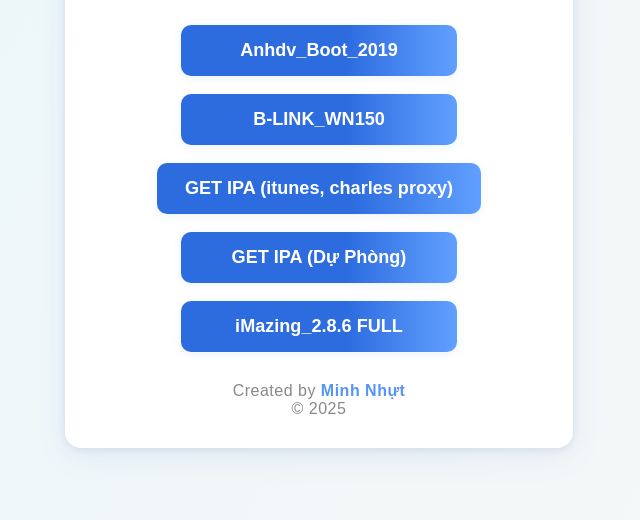
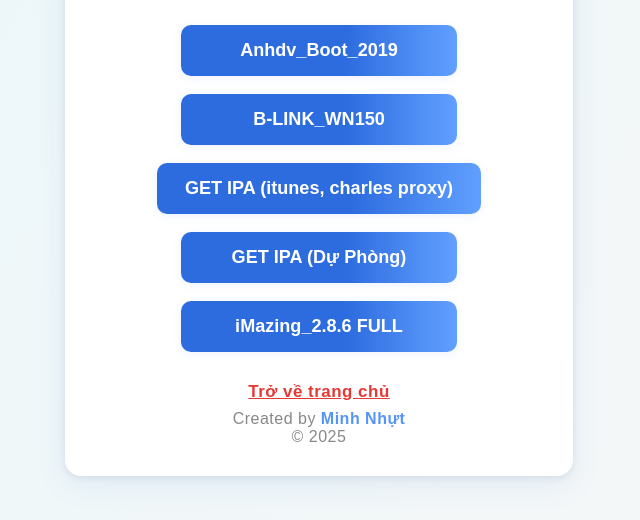
Before and after one commit to nhut990/Windows, a plain HTML site: page apppc/index.html in a window 1280 px wide. Shown: the part 218-738 px from the top of the page, without its empty margins (321-961 px from the left). Drawn offline with Linux system fonts and the light colour scheme.

Commit message:
Update index.html

```diff
--- a/apppc/index.html
+++ b/apppc/index.html
@@ -92,6 +92,7 @@
             box-shadow: 0 8px 24px rgba(44,108,223,.13);
             transform: translateY(-2px) scale(1.07);
         }
+        /* Footer style */
         .footer {
             margin-top: 30px;
             text-align: center;
@@ -109,6 +110,26 @@
             0% { color: #2d6cdf; }
             50% { color: #61a0ff; }
             100% { color: #2d6cdf; }
+        }
+        /* Home link style (màu đỏ, không khung, không hiệu ứng button) */
+        .home-link {
+            display: block;
+            margin-bottom: 8px;
+            text-align: center;
+            font-size: 1.06em;
+            font-weight: 600;
+            color: #e53935;
+            background: none;
+            border: none;
+            box-shadow: none;
+            padding: 0;
+            min-width: 0;
+            transition: color 0.2s;
+            text-decoration: underline;
+        }
+        .home-link:hover {
+            color: #b71c1c;
+            text-decoration: underline;
         }
     </style>
 </head>
@@ -147,6 +168,7 @@
             </li>
         </ul>
         <div class="footer">
+            <a class="home-link" href="https://nhut990.github.io/">Trở về trang chủ</a>
             Created by <span class="name">Minh Nhựt</span><br>
             &copy; 2025
         </div>
```
